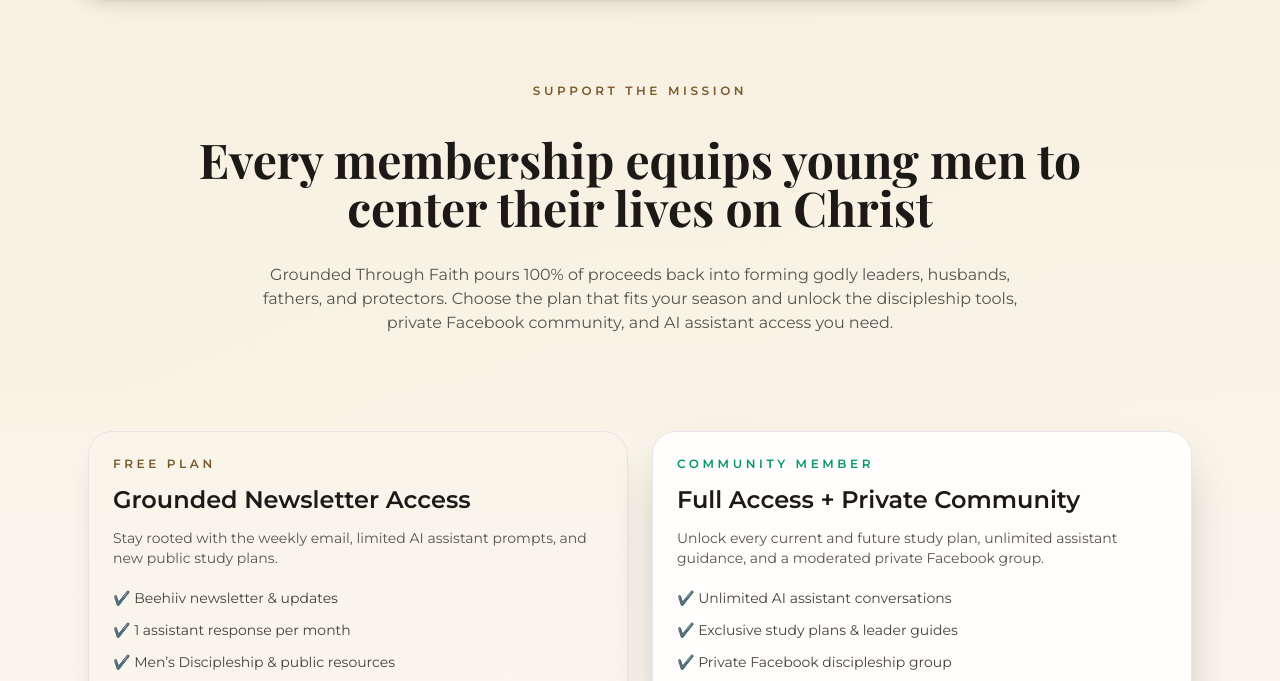
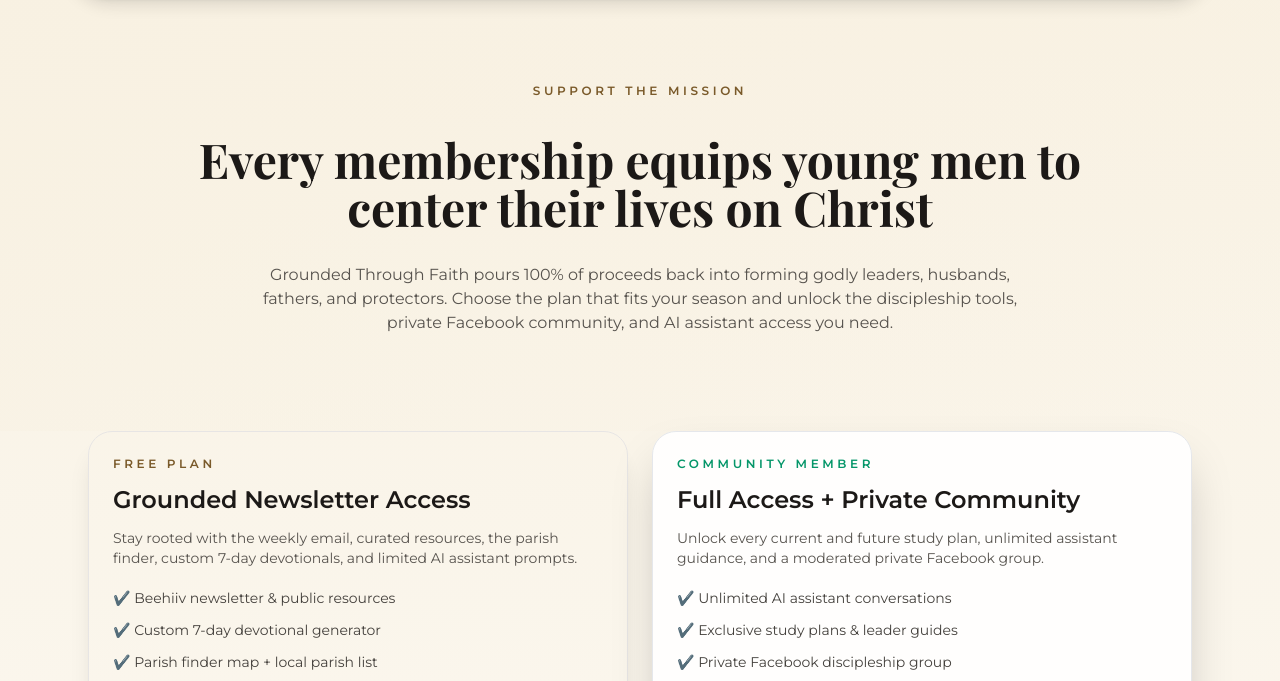
Before and after one commit to damievangstad/Grounded-Through-Faith, a website: page membership.html in a window 1280 px wide. Shown: the part 115-796 px from the top of the page. Drawn offline with nearby package versions, Linux system fonts and the light colour scheme; no server answers.

Commit message:
Clarify free membership benefits

```diff
--- a/membership.html
+++ b/membership.html
@@ -62,11 +62,12 @@
                 <article class="rounded-3xl border border-stone-200 bg-[var(--color-morning-sky)]/95 p-6 shadow-xl">
                     <p class="text-xs font-semibold uppercase tracking-[0.3em] text-[var(--color-cerulean)]">Free Plan</p>
                     <h2 class="mt-3 text-2xl font-semibold text-stone-900">Grounded Newsletter Access</h2>
-                    <p class="mt-3 text-sm text-stone-600">Stay rooted with the weekly email, limited AI assistant prompts, and new public study plans.</p>
+                    <p class="mt-3 text-sm text-stone-600">Stay rooted with the weekly email, curated resources, the parish finder, custom 7-day devotionals, and limited AI assistant prompts.</p>
                     <ul class="mt-5 space-y-3 text-sm text-stone-700">
-                        <li>✔️ Beehiiv newsletter &amp; updates</li>
+                        <li>✔️ Beehiiv newsletter &amp; public resources</li>
+                        <li>✔️ Custom 7-day devotional generator</li>
+                        <li>✔️ Parish finder map + local parish list</li>
                         <li>✔️ 1 assistant response per month</li>
-                        <li>✔️ Men’s Discipleship &amp; public resources</li>
                     </ul>
                     <a href="https://subscribe-forms.beehiiv.com/9070d55e-33e1-4694-a132-ed0effabd180" target="_blank" rel="noreferrer" class="mt-6 inline-flex w-full items-center justify-center rounded-2xl border border-[var(--color-cerulean)]/40 px-4 py-3 text-sm font-semibold text-[var(--color-cerulean)] transition hover:-translate-y-0.5 hover:border-[var(--color-cerulean)] hover:text-[#8a6426]">Subscribe for Free</a>
                 </article>
```
Also changed, not shown: index.html (+2 -2 lines), signin.html (+1 -1 lines).
